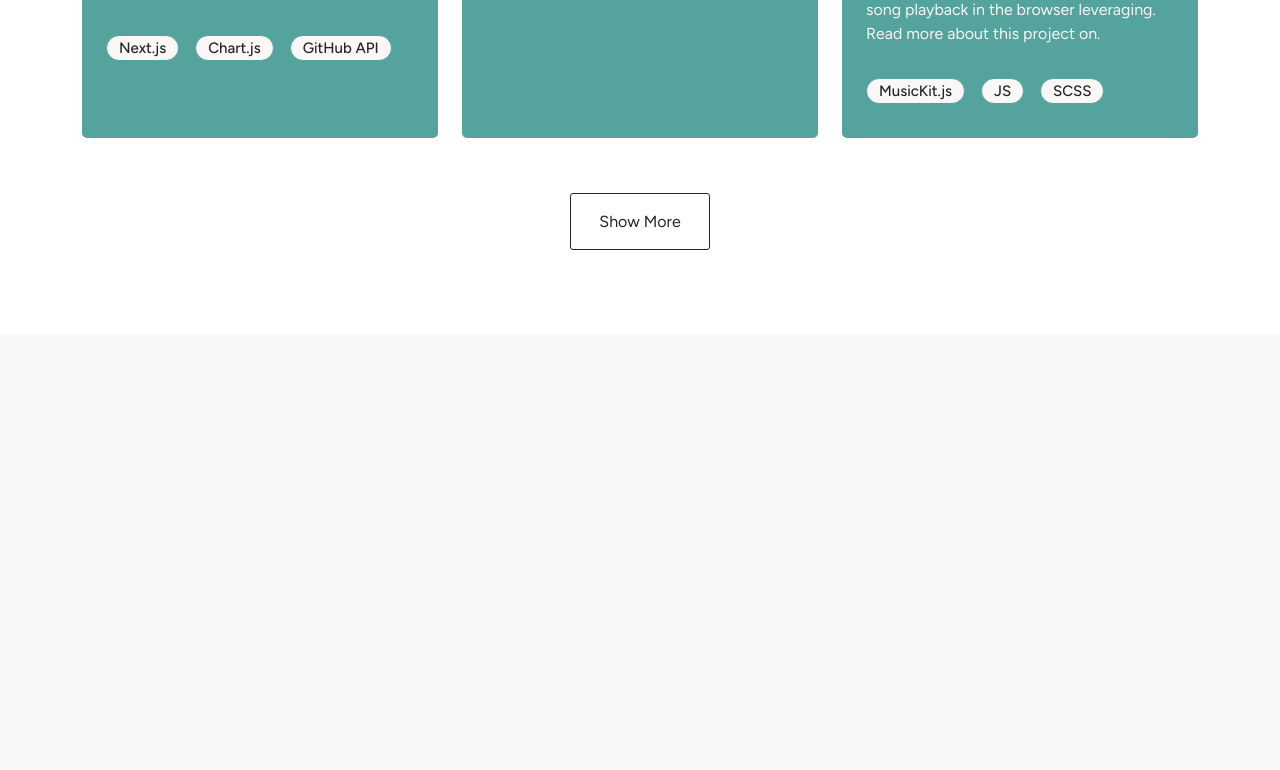
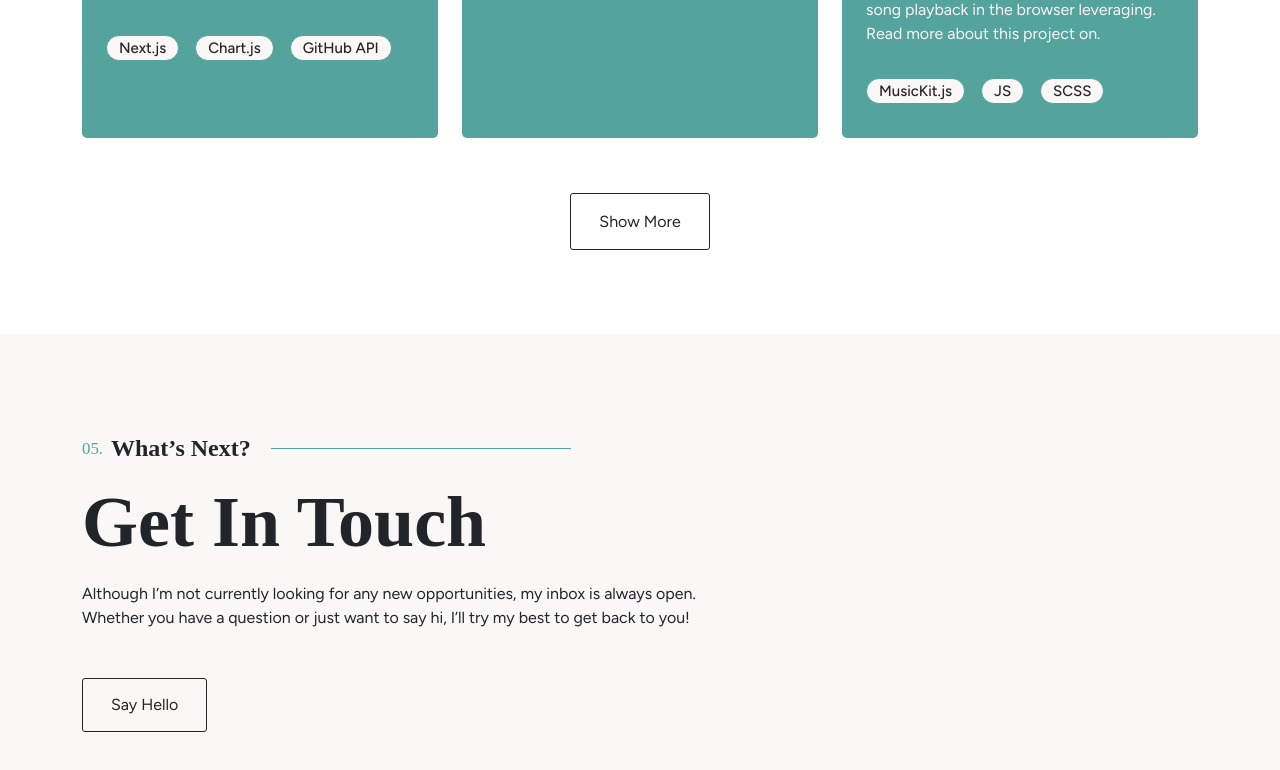
Before and after one commit to rakeshwebperfection-star/React-Website, a React (Vite) app: page / in a window 1280 px wide. Shown: the part 4304-5074 px from the top of the page. Before the commit the page ends 4638 px from the top, so only its background shows below. Built offline with nearby package versions, Linux system fonts and the light colour scheme; a web font is replaced by a local one.

Commit message:
Add Get In Touch Section

```diff
--- a/src/App.jsx
+++ b/src/App.jsx
@@ -6,6 +6,7 @@ import AboutSection from './components/AboutSection';
 import WorkSection from './components/WorkSection';
 import ProjectSection from './components/ProjectSection';
 import OtherProjects from './components/OtherProjects';
+import GetTouch from './components/GetTouch';
 
 function App() {
   return (
@@ -17,6 +18,7 @@ function App() {
         <WorkSection />
         <ProjectSection />
         <OtherProjects />
+        <GetTouch />
       </main>
     </div>
   );
--- /dev/null
+++ b/src/components/GetTouch.jsx
@@ -0,0 +1,21 @@
+import React from 'react'
+import { Col, Container, Row } from 'react-bootstrap'
+
+function GetTouch() {
+  return (
+    <section className='get-touch-wrapper'>
+        <Container>
+            <Row>
+                <Col md={10} lg={7}>
+                    <h4 className='numbered-heading fs-4 mb-3'>What’s Next?</h4>
+                    <h2 className='display-2 fw-bold'>Get In Touch</h2>
+                    <p className='my-3'>Although I’m not currently looking for any new opportunities, my inbox is always open. Whether you have a question or just want to say hi, I’ll try my best to get back to you!</p>
+                    <a href='#' className='btn-primary d-block mt-5'>Say Hello</a>
+                </Col>
+            </Row>
+        </Container>
+    </section>
+  )
+}
+
+export default GetTouch
--- a/src/index.css
+++ b/src/index.css
@@ -456,3 +456,10 @@ button:focus-visible {
 .project-grid-column .project-tech-list li:hover {
   transform: scale(1.04);
 }
+
+
+
+.get-touch-wrapper {
+  padding: 100px 0px;
+  background-color: var(--body-bg);
+}
```
